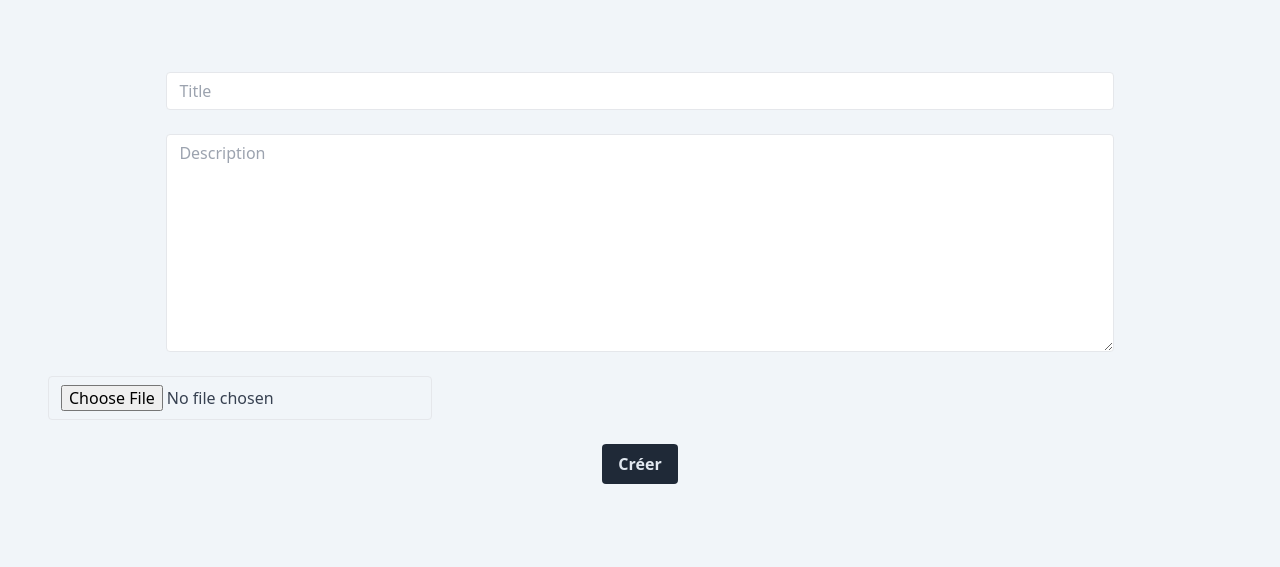
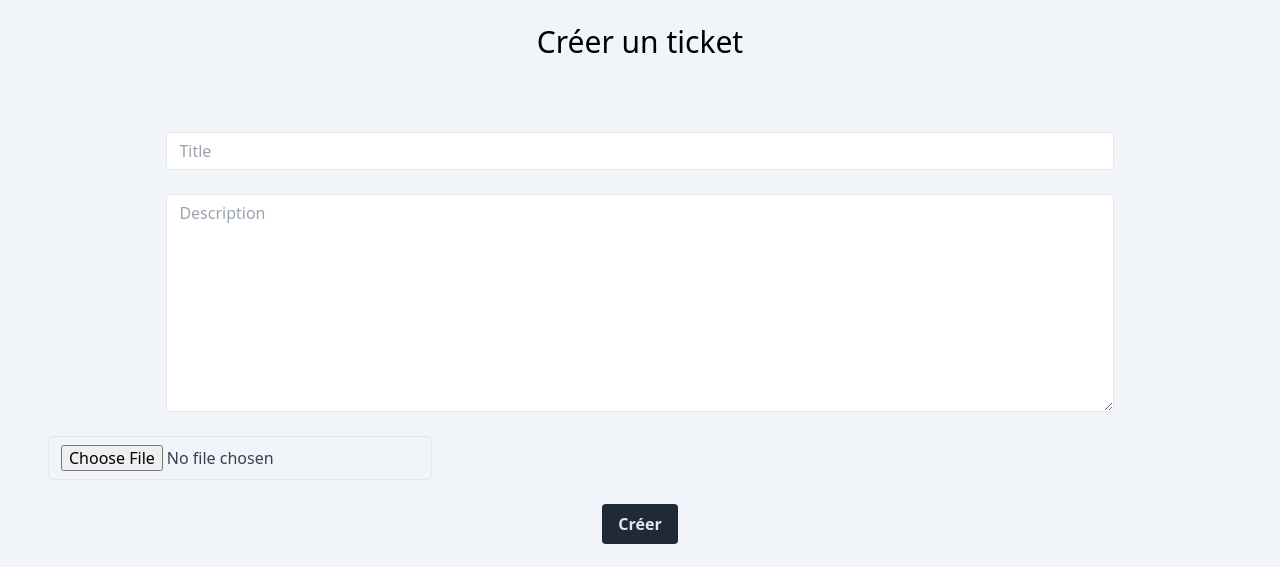
Before and after one commit to CuteSlime/P9_Developpez_une_application_Web_en_utilisant_Django, a Django app: page /review/ticket/new/ in a window 1280 px wide; the page is wider, and only the part inside the window is pictured. Shown: the part 64-631 px from the top of that part. Run offline with Django 5.2, Linux system fonts and the light colour scheme; the visitor is signed in with stand-in values (Sample User, id 1); some libraries are stand-ins or nearby versions.

Commit message:
add main heading

```diff
--- a/LITRevu/templates/review/post.html
+++ b/LITRevu/templates/review/post.html
@@ -6,7 +6,7 @@
 
 
 {% block content %}
-
+    <h1 class=" text-3xl flex justify-center m-auto">Vos posts</h1>
         {% for post in posts %}
             {% if post.content|class_name == "Ticket" %}
                 <div>
--- a/LITRevu/templates/review/ticket_new.html
+++ b/LITRevu/templates/review/ticket_new.html
@@ -6,6 +6,7 @@
 
 
 {% block content %}
+<h1 class=" text-3xl flex justify-center m-auto">Créer un ticket</h1>
 <form action="" method="post">{% csrf_token %}
     {% if form.non_field_errors %}
         {{ form.non_field_errors }}
```
